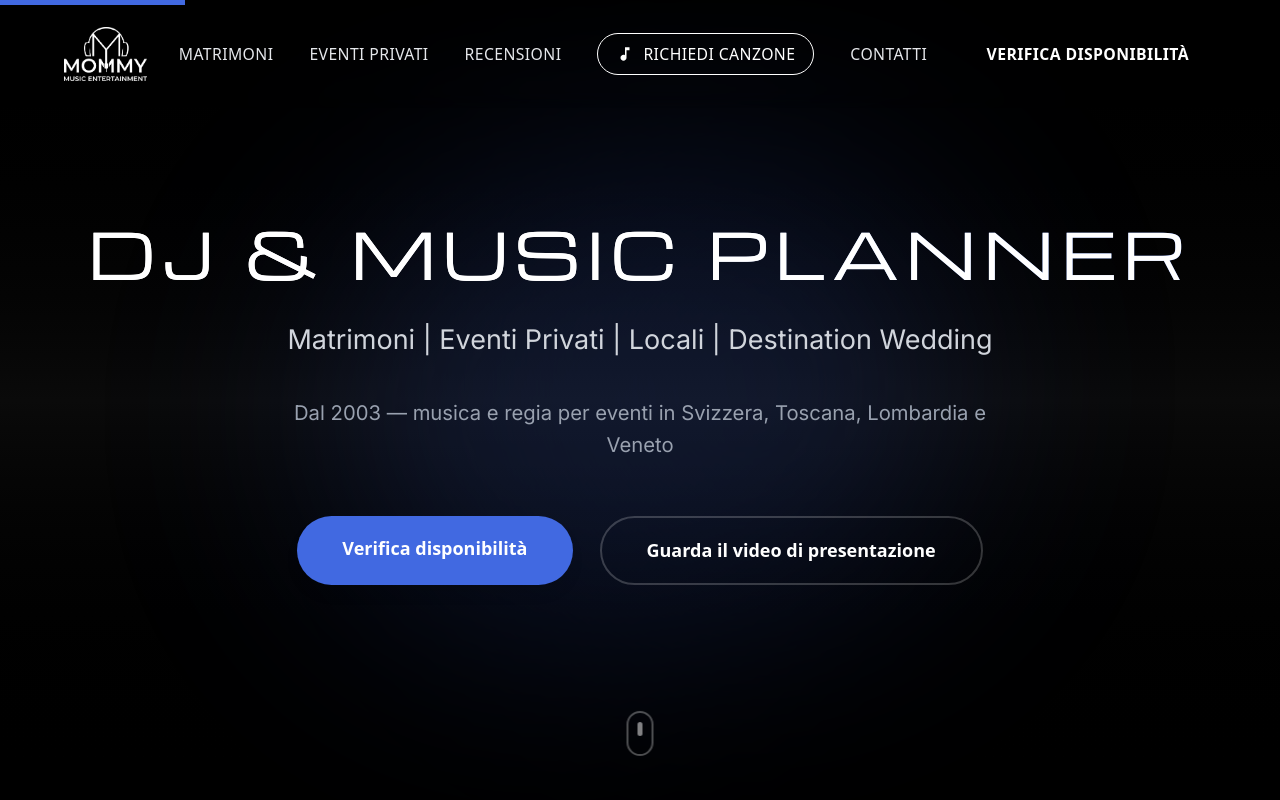
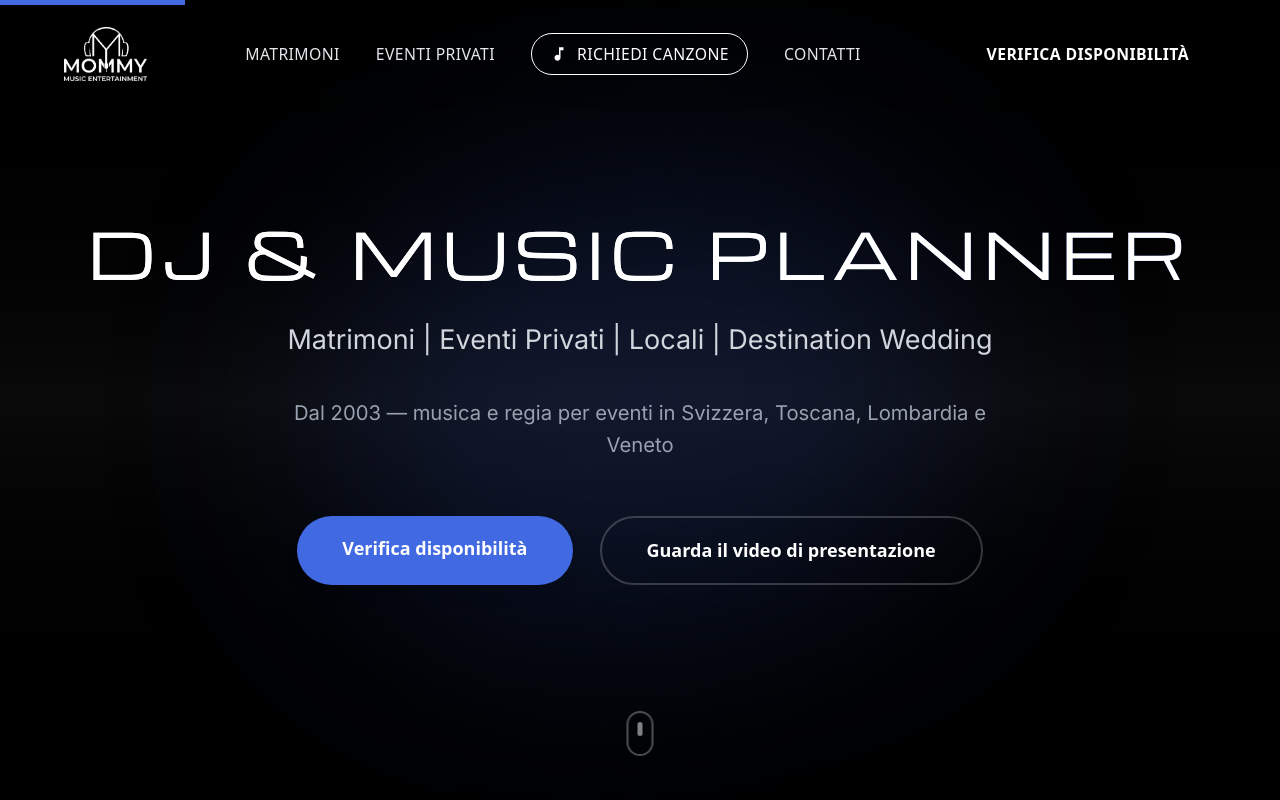
Before and after one commit to mommydjsalmani-cloud/mommy-marketing, a Next.js app: page / in a window 1280 px wide. Shown: the top 800 px of the page. Built offline with nearby package versions, Linux system fonts and the light colour scheme.

Commit message:
Nascosto temporaneamente sezione recensioni dalla navigazione

```diff
--- a/app/components/Footer.tsx
+++ b/app/components/Footer.tsx
@@ -27,11 +27,11 @@ export default function Footer() {
                   Eventi Privati
                 </Link>
               </li>
-              <li>
+              {/* <li>
                 <Link href="/recensioni" className="text-gray-400 hover:text-accent transition-colors text-sm">
                   Recensioni
                 </Link>
-              </li>
+              </li> */}
               <li>
                 <Link href="/contatti" className="text-gray-400 hover:text-accent transition-colors text-sm">
                   Contatti
--- a/app/components/Header.tsx
+++ b/app/components/Header.tsx
@@ -14,7 +14,7 @@ export default function Header() {
   const navLinks = [
     { href: '/matrimoni', label: 'Matrimoni' },
     { href: '/eventi-privati', label: 'Eventi Privati' },
-    { href: '/recensioni', label: 'Recensioni' },
+    // { href: '/recensioni', label: 'Recensioni' }, // Temporaneamente nascosto
     { href: 'https://bangerrequest-mio.vercel.app/', label: 'Richiedi Canzone', highlight: true, external: true },
     { href: '/contatti', label: 'Contatti' },
   ];
```
